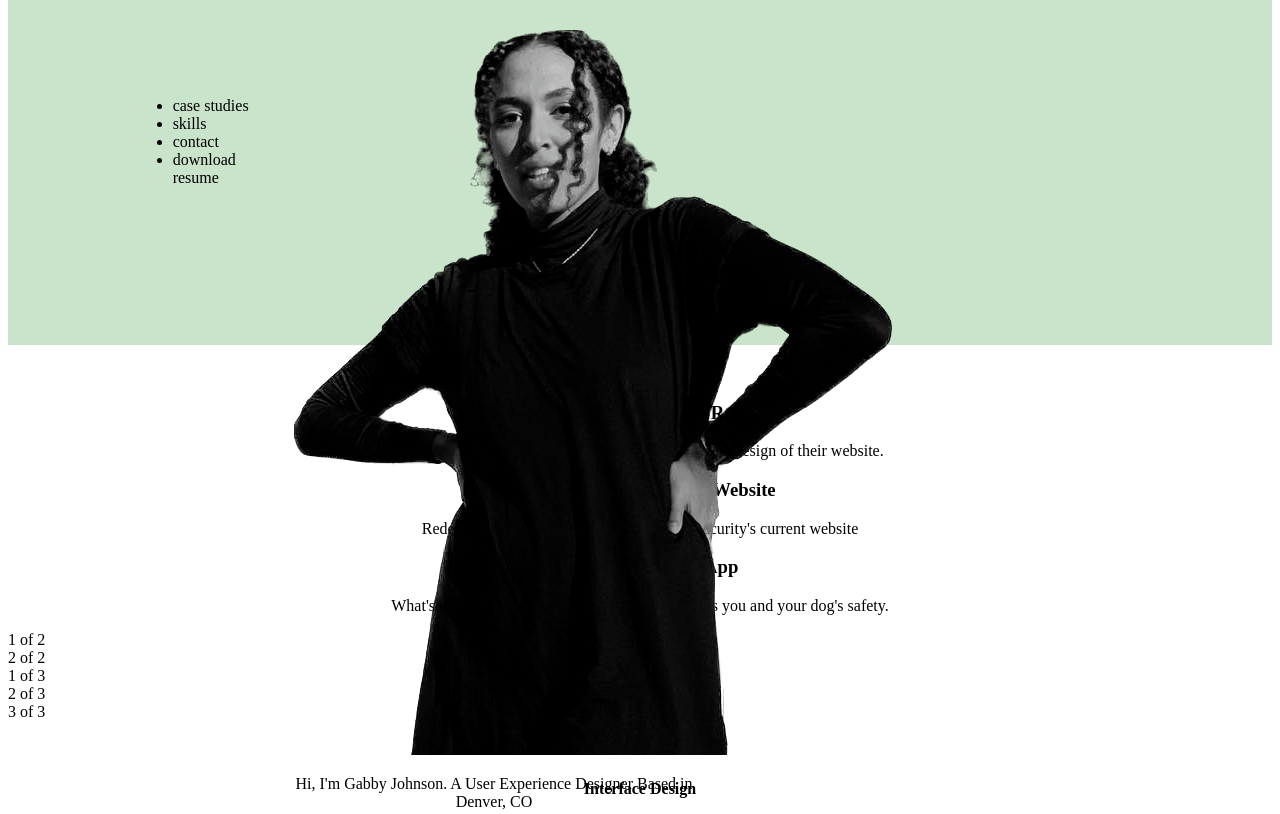
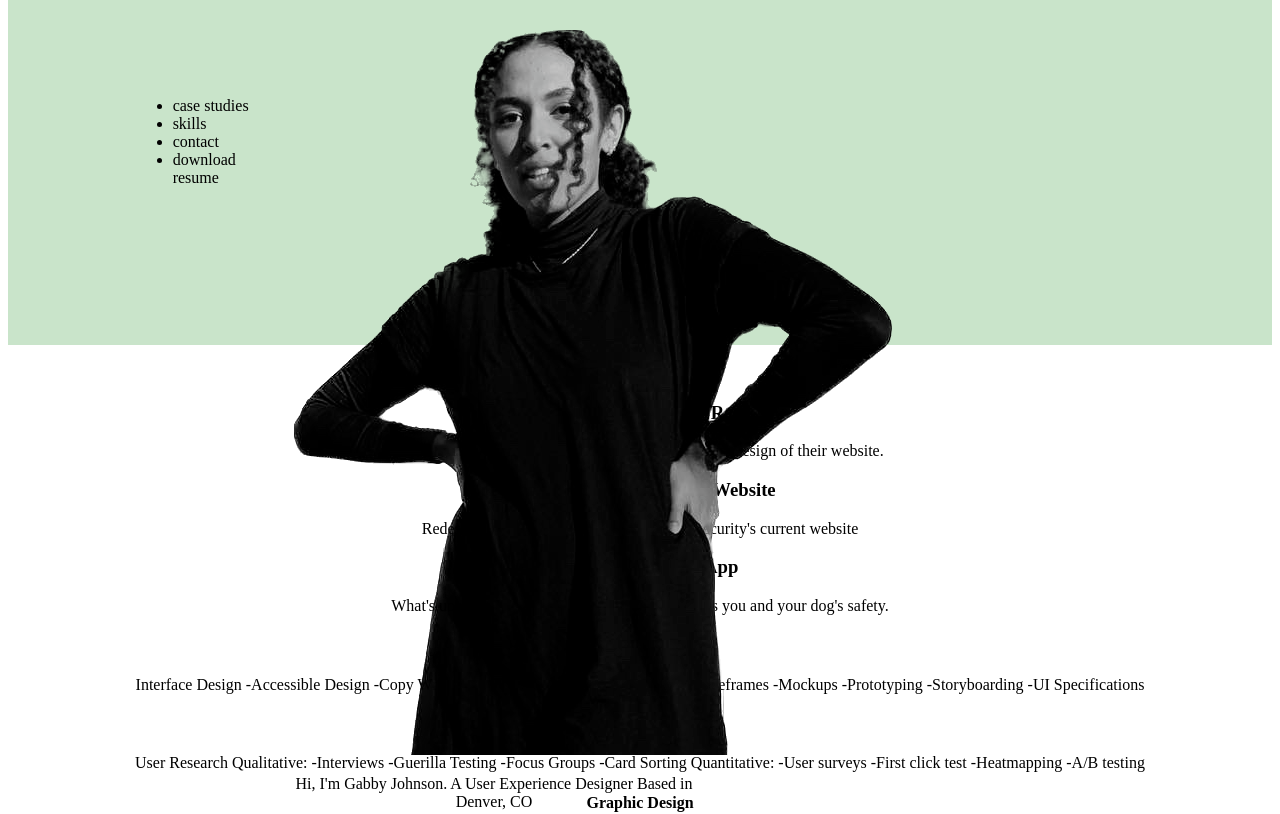
Before and after one commit to gabbjohn/UX_UI_HW_18, a plain HTML site: page index.html in a window 1280 px wide. Shown: the part 145-959 px from the top of the page. Drawn offline with Linux system fonts and the light colour scheme.

Commit message:
update hw 18

```diff
--- a/index.html
+++ b/index.html
@@ -21,7 +21,7 @@
         </header>
 
         <section class="heroImg">
-            <img src="images/PNG image.png" alt="Self portrait">
+            <img src="images/PNG image.png" alt="black and white image of woman with brown hair in a dress">
             <p>Hi, I'm Gabby Johnson.
                 A User Experience Designer
                 Based in Denver, CO</p>
@@ -49,31 +49,9 @@
             </div>
         </section>
 
-        <div class="container">
-            <div class="row">
-              <div class="col">
-                1 of 2
-              </div>
-              <div class="col">
-                2 of 2
-              </div>
-            </div>
-            <div class="row">
-              <div class="col">
-                1 of 3
-              </div>
-              <div class="col">
-                2 of 3
-              </div>
-              <div class="col">
-                3 of 3
-              </div>
-            </div>
-          </div>
-
         <section class= "skills&expertise">
             <h1 class="skills & expertise"> </h1>
-            <div> class= "skillsGrid"
+            <div class= "skillsGrid">
                 <div>
                     <h4>Interface
                         Design</h4>
```
